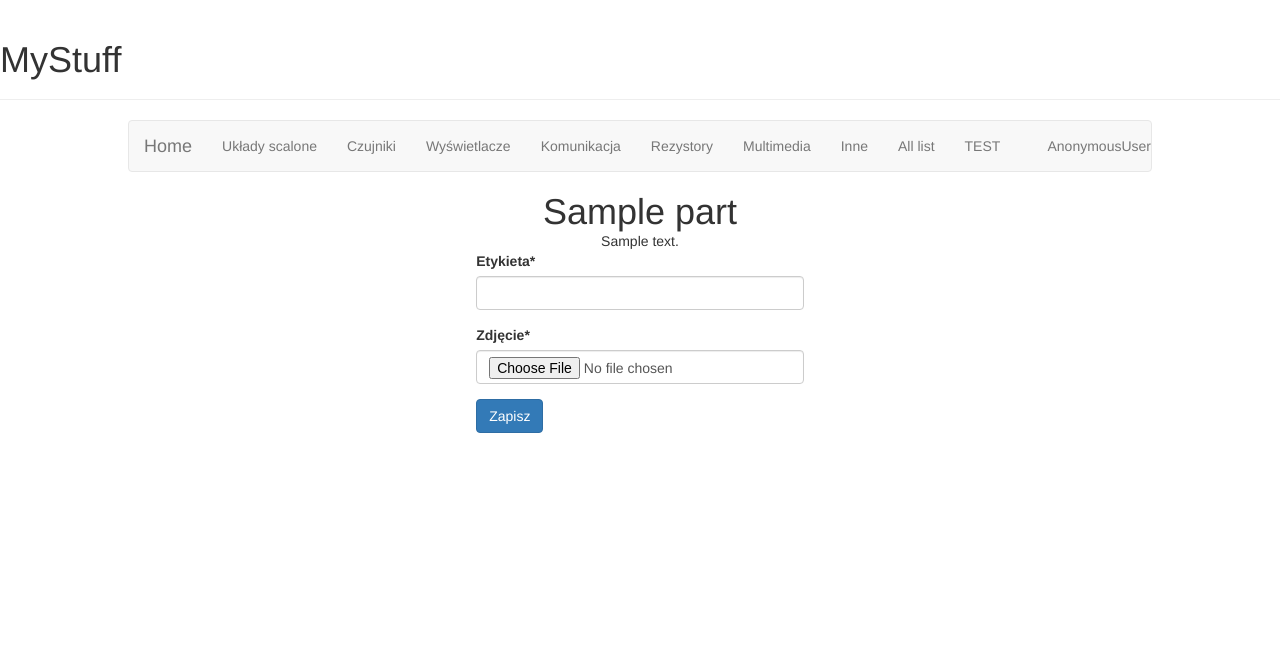
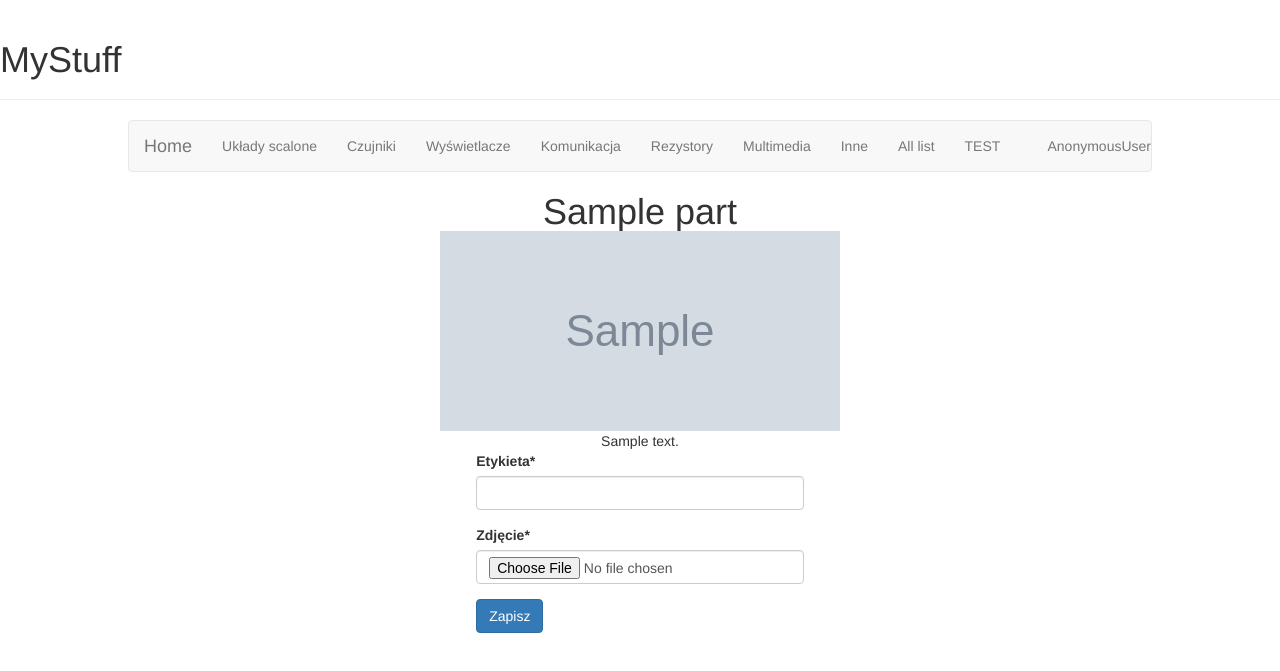
Before and after one commit to variussDev/StuffEnv, a Django app: page /edit/1/ in a window 1280 px wide. Shown: the top 671 px of the page. Run offline with Django 3.2, Linux system fonts and the light colour scheme; tables that the repository leaves empty hold one stand-in row (values such as "Sample post"); grey boxes marked "Sample" are stand-in pictures; parts of the project's set-up code (start-up, migrations or seed data) failed here and were passed over; some libraries are stand-ins or nearby versions.

Commit message:
working pictures from relation on both sides - partEdit & detailedList

```diff
--- a/Stuff/models.py
+++ b/Stuff/models.py
@@ -15,6 +15,18 @@ partTypeChoices = (
         ('multimedia', 'Media'),
 )
 
+class PartPicture( models.Model ):
+    pictureID = models.AutoField(
+        primary_key=True,
+    )
+    picture = models.ImageField( _(u"Zdjęcie" ))
+    picLabel = models.CharField( _(u"Etykieta"), max_length=100)
+
+
+    def __str__(self):
+        return str(self.picture)
+
+
 class Part( models.Model ):
     partID = models.IntegerField(
         primary_key = True,
@@ -24,6 +36,7 @@ class Part( models.Model ):
     partCount = models.PositiveIntegerField(_("Ilość"))
     partDescription = models.TextField(_(u"Opis"), max_length=800)
     partType = models.CharField(_(u"Typ"), max_length=100, choices=partTypeChoices )
+    pictures = models.ManyToManyField( PartPicture )
 
     def append( self, item ):
         self.picture = item
@@ -31,43 +44,11 @@ class Part( models.Model ):
     def __str__( self ):
         return self.partName +'    '+ str( self.partID )
 
-class PartManager( models.Manager ):
 
-    def add( self, _picture, _picLabel):
-        instance = self.create( picture = _picture, picLabel = _picLabel)
-        return instance
-
-class PartPicture( models.Model ):
-    pictureID = models.AutoField(
-        primary_key=True,
-    )
-    picture = models.ImageField( _(u"Zdjęcie" ))
-    picLabel = models.CharField( _(u"Etykieta"), max_length=100)
-
-    def __str__(self):
-        return self.picLabel + '::pictureID::' + str(self.pictureID)
-
-class PartDocuments(models.Model):
+class PartDocument(models.Model):
     docID = models.IntegerField(
         unique=True,
         primary_key=True,
     )
     docFile = models.FileField()
     docLabel = models.CharField(_(u"Etykieta"), max_length=100)
-
-
-class Part_has_picture(models.Model):
-    part = models.ForeignKey("Part")
-    pic = models.ForeignKey("PartPicture")
-
-    def __str__( self ):
-        return 'PartInstance::' + str( self.part.partID ) + '::PictureInstance::' + str( self.pic.pictureID )
-
-    @classmethod
-    def create( _class, _part, _pic):
-        instance = _class( part = _part, pic=_pic )
-        return instance
-
-class Part_has_document(models.Model):
-    partID = models.ForeignKey("Part")
-    docID = models.ForeignKey("PartDocuments")
--- a/Stuff/static/Stuff/css/details.css
+++ b/Stuff/static/Stuff/css/details.css
@@ -17,3 +17,18 @@ h1.part{
 	width: 40%;
 	margin: 0 auto;
 }
+
+#mainImg{
+	width: 80%;
+	height: auto;
+	margin: 0 auto;
+	text-align: center;
+}
+
+
+
+#detailsImage{
+	width: 400px;
+	height: 200px;
+	margin: 0 auto;
+}
--- a/Stuff/templates/Stuff/detailedList.html
+++ b/Stuff/templates/Stuff/detailedList.html
@@ -6,7 +6,7 @@
 			<div id="part">
 				<div id='partImg'>
 					<a href="{% url 'edycja' id=part.partID  %}">
-						<img src={{ MEDIA_URL }}{{ part.picture }} width="400" height="200" >
+						<img src={{ MEDIA_URL }}{{ part.pictures.all | first }} width="400" height="200" >
 					</a>
 				</div>
 
--- a/Stuff/templates/Stuff/editPart.html
+++ b/Stuff/templates/Stuff/editPart.html
@@ -6,6 +6,9 @@
 			<h1 class='part'> {{ part.partName }} </h1>
 
 			<div id='mainImg'>
+				{% for picture in part.pictures.all %}
+					<img id='detailsImage' src= {{MEDIA_URL}}{{picture.picture}}>
+				{% endfor %}
 			</div>
 
 			<div id='description'>
--- a/Stuff/views.py
+++ b/Stuff/views.py
@@ -7,7 +7,6 @@ from .forms import Part_to_picture_test
 import Stuff.models  as table
 from .models import Part
 from .models import PartPicture
-from .models import Part_has_picture
 
 # Create your views here.
 
@@ -57,14 +56,8 @@ def detailedList( request, part ):
     print( 'znalezione czesci' )
     print ( parts )
     partsID = []
-    for part in parts:
-        partsID.append( part.partID )
 
-    partsWithPictures = Part_has_picture.objects.filter( part =  parts )
-    print('---------------------------')
-    print(  partsWithPictures )
-    print('---------------------------')
-    return render( request, "Stuff/detailedList.html", {"title":"Części", "parts":parts, "partsWithPictures":partsWithPictures} )
+    return render( request, "Stuff/detailedList.html", {"title":"Części", "parts":parts, } )
 
 
 def edit( request, id ):
@@ -75,8 +68,8 @@ def edit( request, id ):
         form = NewPartPicture( request.POST, request.FILES )
         if form.is_valid():
             picture = form.save()
-            rel = table.Part_has_picture.create( part, picture )
-            rel.save()
-            print( rel.pic )
-            print( 'picture id:::' + str( picture.pictureID ) )
+            part.pictures.add( picture  )
+            part.save()
+            print( 'po zapisie zdjecia i dodaniu do relacji' )
+            print( part.pictures.filter( part = part ) )
     return render( request, "Stuff/editPart.html", {"part": part, "form":form})
```
Also changed, not shown: 2 other files.
